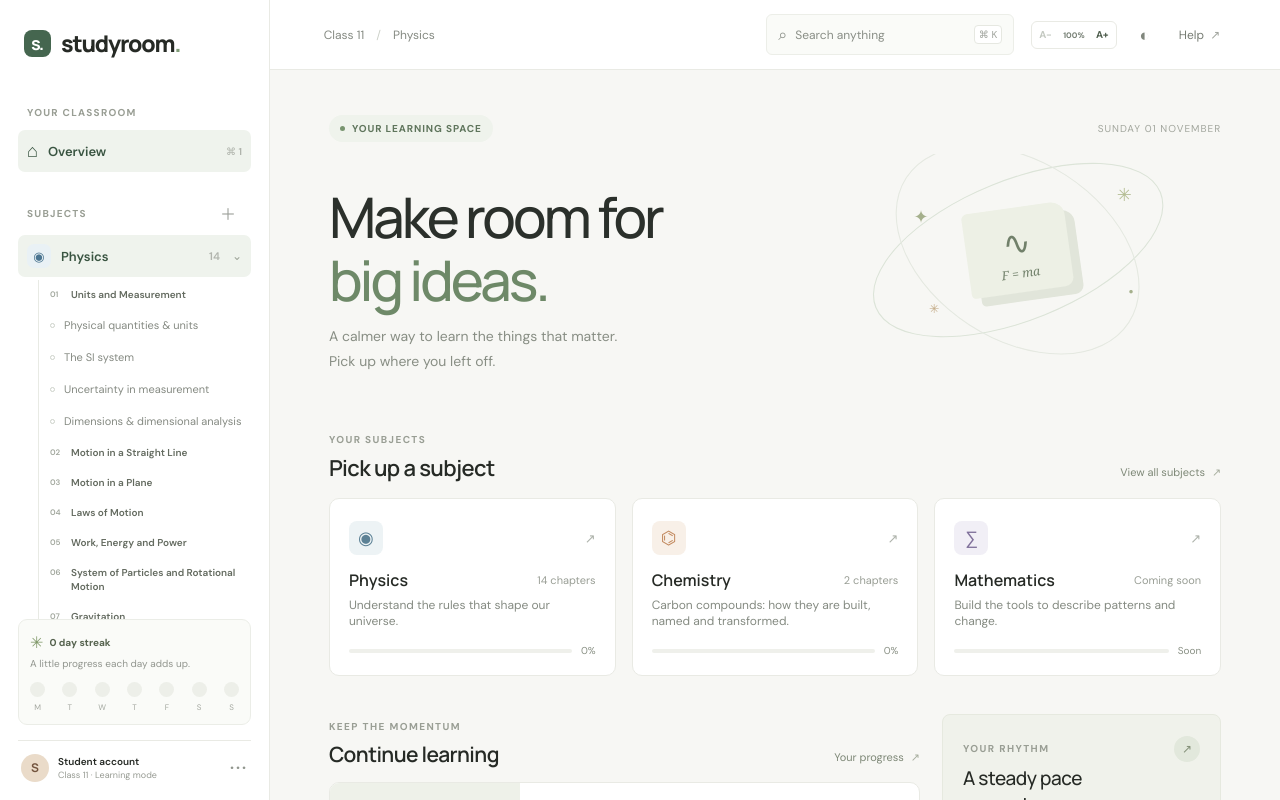
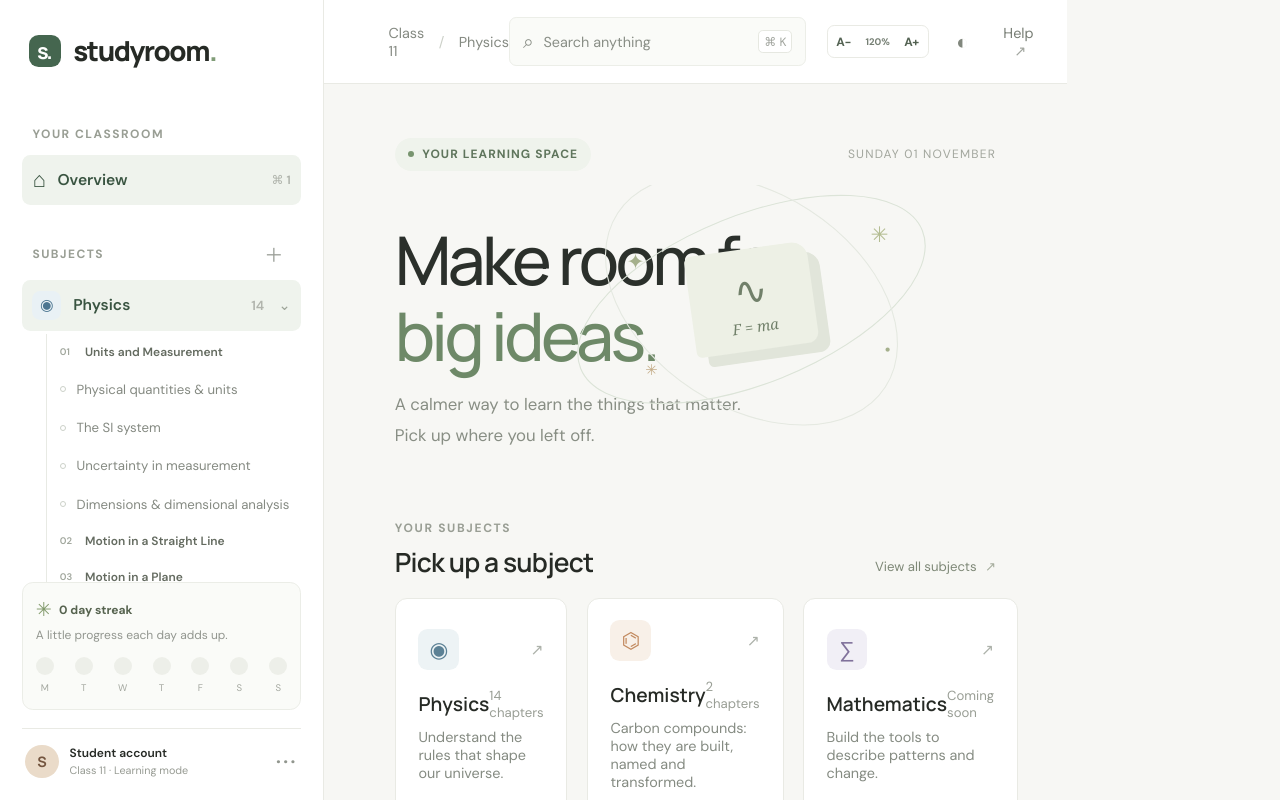
Before and after one commit to lochgeo/learn-engg, a React (Vite) app: page / in a window 1280 px wide. Shown: the top 800 px of the page. Built offline with nearby package versions, Linux system fonts and the light colour scheme.

Commit message:
Default the reading size to 120%
Adds 120% as the default reading scale, keeps 100% available via A-, and migrates visitors still on the old 100% default once.

```diff
--- a/src/App.tsx
+++ b/src/App.tsx
@@ -10,7 +10,8 @@ import 'katex/dist/katex.min.css'
 
 type View = 'home' | 'subject' | 'lesson'
 type Heading = { id: string; label: string; level: 2 | 3 }
-const readingScales = [1, 1.15, 1.3, 1.45] as const
+const readingScales = [1, 1.2, 1.35, 1.5] as const
+const defaultReadingScale = 1.2
 
 const headingId = (value: string) => value
   .toLowerCase()
@@ -67,7 +68,13 @@ function App() {
   const [dark, setDark] = useState(() => localStorage.getItem('studyroom-theme') === 'dark')
   const [fontScale, setFontScale] = useState(() => {
     const savedScale = Number(localStorage.getItem('studyroom-reading-scale'))
-    return readingScales.includes(savedScale as typeof readingScales[number]) ? savedScale : 1
+    if (!readingScales.includes(savedScale as typeof readingScales[number])) return defaultReadingScale
+    // One-time upgrade: anyone still on the old 100% default moves to the new larger default.
+    if (savedScale === 1 && localStorage.getItem('studyroom-reading-scale-v2') !== 'done') {
+      localStorage.setItem('studyroom-reading-scale-v2', 'done')
+      return defaultReadingScale
+    }
+    return savedScale
   })
   const [mobileMenu, setMobileMenu] = useState(false)
 
```
